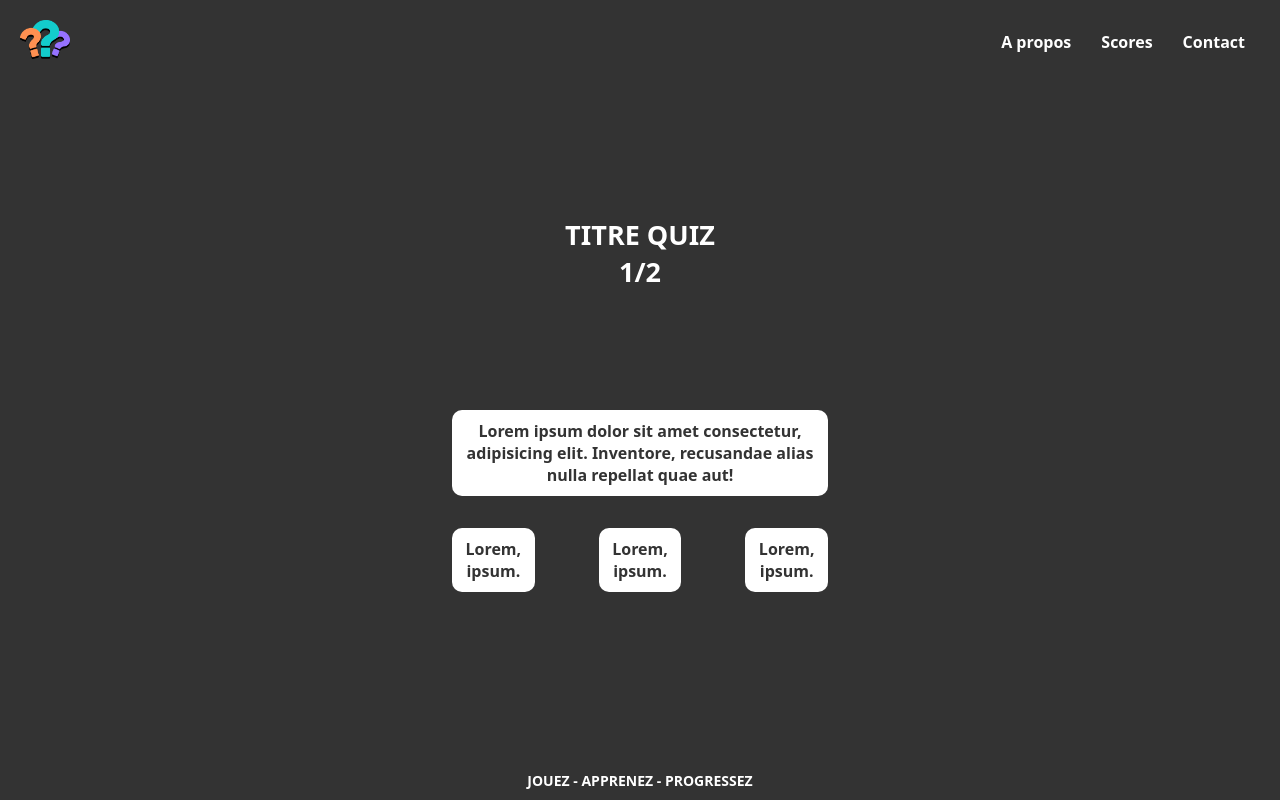
After one commit to SireneNouira/quiz, a PHP site: page /pages/quiz.php in a window 1280 px wide. The commit adds this page. Run offline with PHP 8.4, Linux system fonts and the light colour scheme.

Commit message:
branchesgui

```diff
--- a/css/style.css
+++ b/css/style.css
@@ -8,6 +8,8 @@ body {
   font-family: Arial, sans-serif;
   background-color: #333333;
   color: #fff;
+  font-family: system-ui, -apple-system, BlinkMacSystemFont, "Segoe UI", Roboto,
+    Oxygen, Ubuntu, Cantarell, "Open Sans", "Helvetica Neue", sans-serif;
 }
 
 header {
@@ -37,6 +39,10 @@ nav ul li a {
   color: #fff;
   font-size: 16px;
 }
+a {
+  text-decoration: none;
+  font-weight: bold;
+}
 
 main {
   display: flex;
@@ -45,10 +51,39 @@ main {
   height: calc(90vh - 80px);
 }
 
+p {
+  font-size: 10px;
+}
+
 .login-container {
   display: flex;
   flex-direction: column;
+}
+.flex {
+  display: flex;
+  flex-wrap: wrap;
+  gap: 20%;
+}
 
+.flexquestion {
+  display: flex;
+  flex-wrap: wrap;
+  gap: 20%;
+  justify-content: center;
+}
+
+.reponses{
+display: flex;
+gap: 5vw;
+margin-top: 4vh;
+}
+
+h3 {
+  color: #333333;
+background-color: #fff;
+border-radius: 10px;
+padding: 10px;
+font-size: 16px;
 }
 
 .logo-container {
@@ -62,7 +97,6 @@ main {
 }
 
 .input-field {
-
   text-align: center;
   padding: 12px;
   font-size: 18px;
@@ -71,11 +105,58 @@ main {
   border-radius: 40px;
 }
 
+.input-field2 {
+  justify-content: center;
+  align-items: center;
+  display: flex;
+  flex-direction: column;
+  gap: 15vh;
+  text-align: center;
+  padding: 12px;
+  font-size: 18px;
+  margin: 10px 0;
+  width: 400px;
+  border-radius: 40px;
+}
+
+.input-field3 {
+  justify-content: center;
+  align-items: center;
+  display: flex;
+  flex-direction: column;
+  gap: 15vh;
+  text-align: center;
+  padding: 12px;
+  font-size: 18px;
+  margin: 10px 0;
+  width: 400px;
+  border-radius: 40px;
+}
+
+.card {
+  width: 40%;
+  height: 300px;
+  text-align: center;
+  background-color: #fff;
+  color: #333333;
+  padding: 15px;
+  border-radius: 10px;
+  display: flex;
+  flex-direction: column;
+  align-items: center;
+  justify-content: center;
+  gap: 10px;
+}
+
+.card img {
+  width: 50%;
+}
 .divloginbutton {
   display: flex;
   justify-content: center;
   align-items: center;
 }
+
 .login-btn {
   background-color: #ff9051;
   color: #fff;
@@ -85,6 +166,18 @@ main {
   cursor: pointer;
   border-radius: 40px;
   width: 270px;
+  margin-top: 10px;
+}
+
+.login-btn2 {
+  background-color: #9672ff;
+  color: #fff;
+  border: none;
+  padding: 12px 20px;
+  font-size: 16px;
+  cursor: pointer;
+  border-radius: 40px;
+  width: 100px;
   margin-top: 10px;
 }
 
--- /dev/null
+++ b/logout.php
@@ -0,0 +1,5 @@
+<?php
+session_start();
+session_destroy();
+header("Location: ./index.php");
+exit();
--- /dev/null
+++ b/pages/quiz.php
@@ -0,0 +1,85 @@
+<?php
+// session_start();
+// require_once './utils/connect_db.php';
+
+// if (isset($_GET["id"])) {
+//   $userId = $_GET["id"];
+// } else {
+//   die('ID manquant');
+// }
+
+// $sql = "SELECT * FROM `user` WHERE id = :id";
+
+// try {
+//   $stmt = $pdo->prepare($sql);
+//   $stmt->execute([
+//     ':id' => $userId,
+//   ]);
+
+//   $user = $stmt->fetch(PDO::FETCH_ASSOC); // ou fetch si vous savez que vous n'allez avoir qu'un seul résultat
+
+// } catch (PDOException $error) {
+//   echo "Erreur lors de la requete : " . $error->getMessage();
+// }
+// $sql = 'SELECT * FROM quizze';
+// try {
+//   $stmt = $pdo->prepare($sql);
+//   $stmt->execute();
+//   $quizzes = $stmt->fetchAll(PDO::FETCH_ASSOC);
+// } catch (PDOException $error) {
+//   echo "Erreur lors de la requete : " . $error->getMessage();
+// }
+?>
+
+<!DOCTYPE html>
+<html lang="fr">
+
+<head>
+    <meta charset="UTF-8">
+    <meta name="viewport" content="width=device-width, initial-scale=1.0">
+    <title>Quiz</title>
+    <link rel="stylesheet" href="../css/style.css">
+</head>
+
+<body>
+    <header>
+        <div class="logo">
+            <img src="../css/quizzlogo.png" alt="logo">
+        </div>
+        <nav>
+            <ul>
+                <li><a href="#">A propos</a></li>
+                <li><a href="#">Scores</a></li>
+                <li><a href="#">Contact</a></li>
+            </ul>
+        </nav>
+    </header>
+
+    <main>
+        <article class="input-field3">
+            <div>
+                <h1>TITRE QUIZ</h1>
+                <h2>1/2</h2>
+            </div>
+            <div class="flexquestion">
+                <div class="question">
+                    <h3>Lorem ipsum dolor sit amet consectetur, adipisicing elit. Inventore, recusandae alias nulla repellat quae aut!</h3>
+                </div>
+
+                <div class="reponses">
+                    <h3>Lorem, ipsum.</h3>
+
+                    <h3>Lorem, ipsum.</h3>
+                    <h3>Lorem, ipsum.</h3>
+                </div>
+
+            </div>
+        </article>
+    </main>
+
+    <footer>
+        <div class="footer-text">JOUEZ - APPRENEZ - PROGRESSEZ</div>
+    </footer>
+</body>
+
+</html>
```
Also changed, not shown: choixquizz.php (+50 -11 lines), index.php (+8 -5 lines), img/iconquizfinal.png (added).
